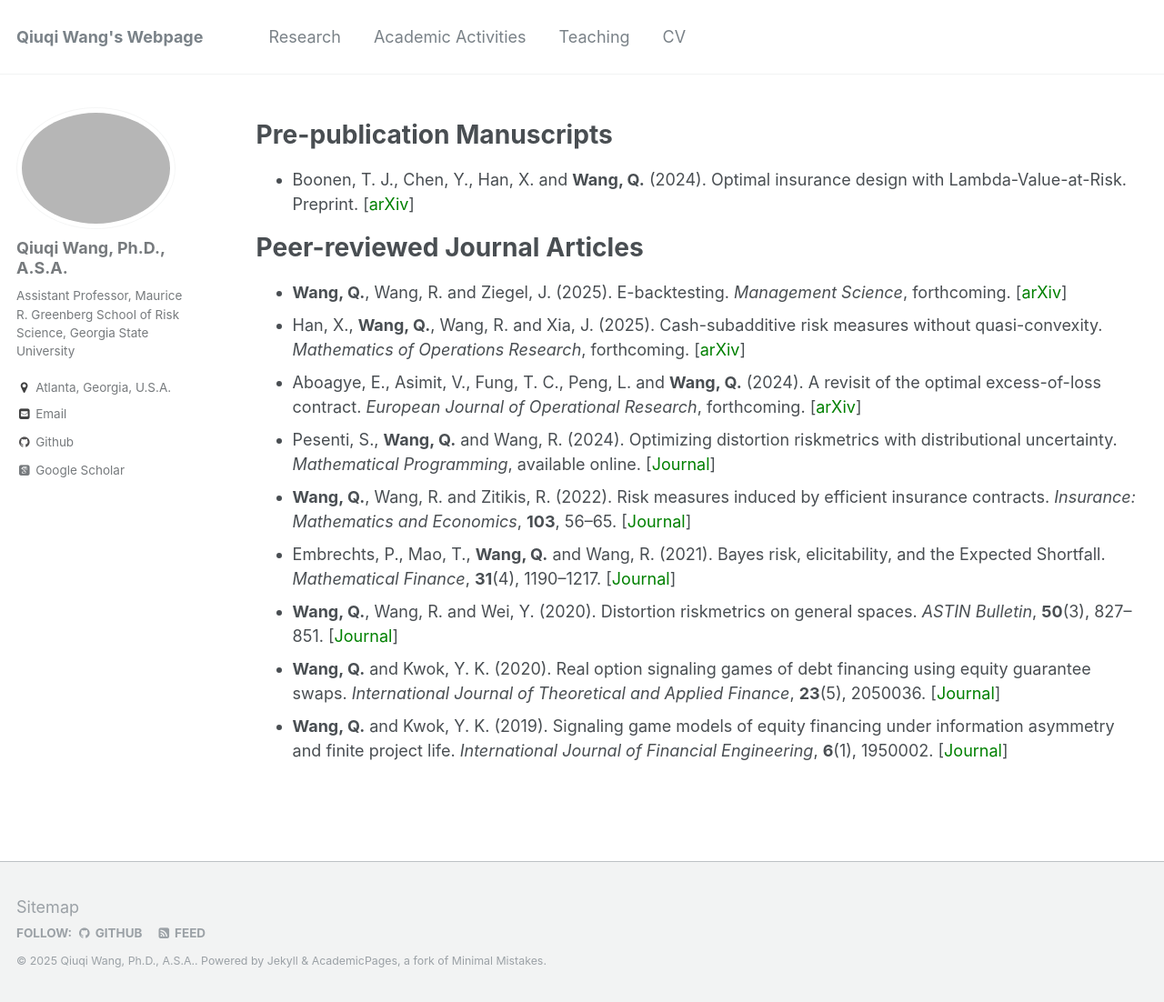
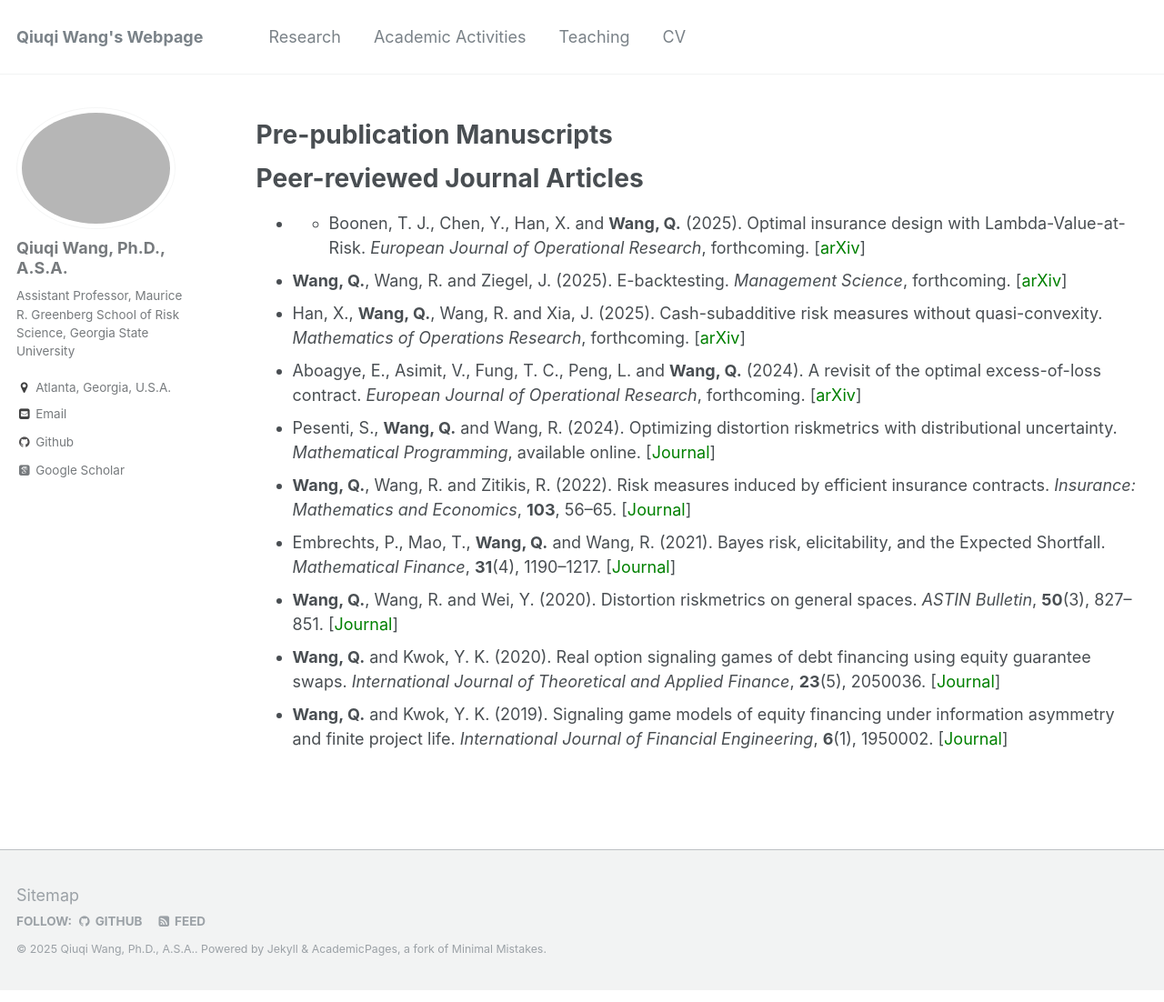
Before and after one commit to qwangan/qwangan.github.io, a Jekyll site: the page built from _pages/publications.md, in a window 1280 px wide and 1102 px high. Shown: the whole window at 91% size. Built offline with Jekyll 4.4.1, drawn with Linux system fonts in a browser that asks for light colours; some web fonts are replaced.

Commit message:
Update publications.md

```diff
--- a/_pages/publications.md
+++ b/_pages/publications.md
@@ -6,9 +6,10 @@
 ---
 
 # Pre-publication Manuscripts
-* Boonen, T. J., Chen, Y., Han, X. and **Wang, Q.** (2024). Optimal insurance design with Lambda-Value-at-Risk. Preprint. [[<span style="color:green">arXiv</span>]](https://arxiv.org/abs/2408.09799)
+
 
 # Peer-reviewed Journal Articles
+* * Boonen, T. J., Chen, Y., Han, X. and **Wang, Q.** (2025). Optimal insurance design with Lambda-Value-at-Risk. *European Journal of Operational Research*, forthcoming. [[<span style="color:green">arXiv</span>]](https://arxiv.org/abs/2408.09799)
 * **Wang, Q.**, Wang, R. and Ziegel, J. (2025). E-backtesting. *Management Science*, forthcoming. [[<span style="color:green">arXiv</span>]](https://arxiv.org/abs/2209.00991)
 * Han, X., **Wang, Q.**, Wang, R. and Xia, J. (2025). Cash-subadditive risk measures without quasi-convexity. *Mathematics of Operations Research*, forthcoming. [[<span style="color:green">arXiv</span>]](https://arxiv.org/abs/2110.12198#)
 * Aboagye, E., Asimit, V., Fung, T. C., Peng, L. and **Wang, Q.** (2024). A revisit of the optimal excess-of-loss contract. *European Journal of Operational Research*, forthcoming. [[<span style="color:green">arXiv</span>]](https://arxiv.org/abs/2405.00188)
```
